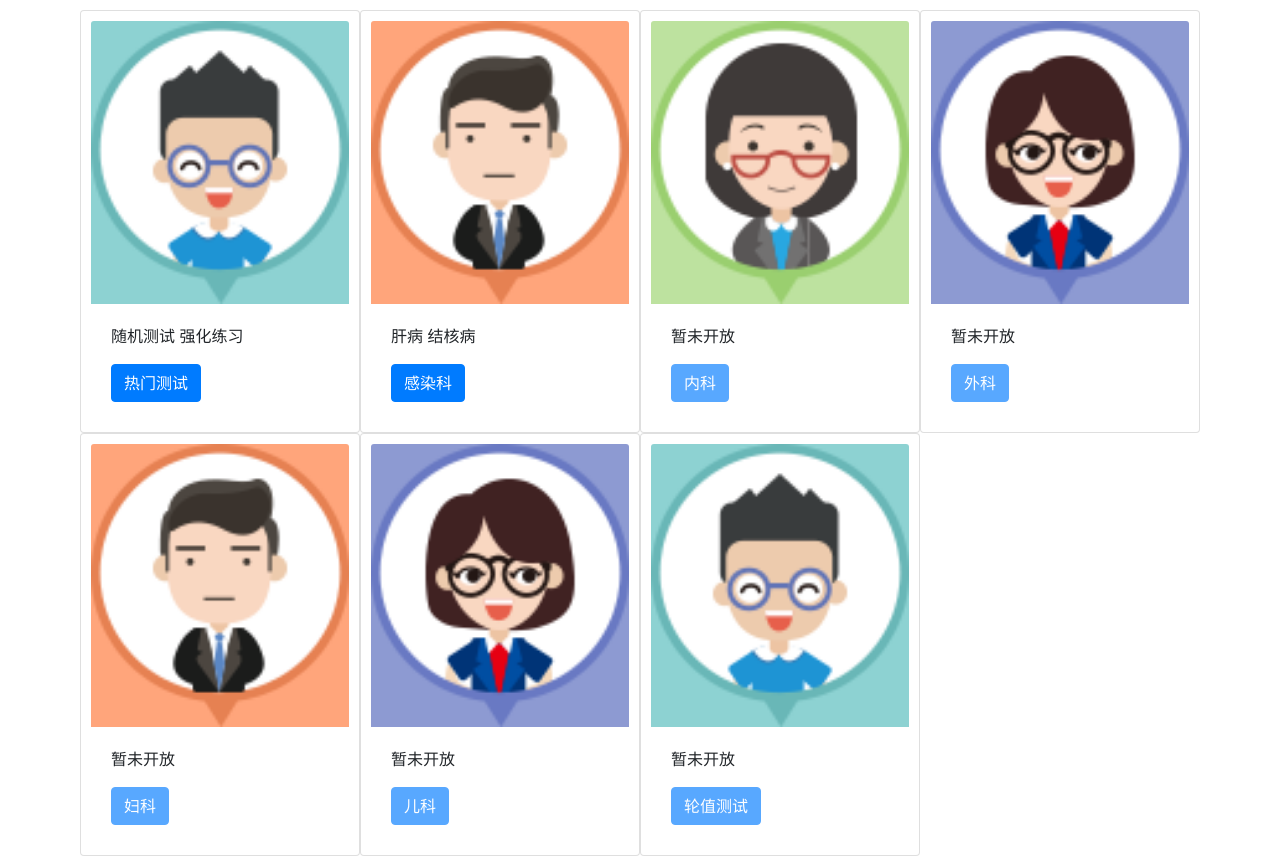
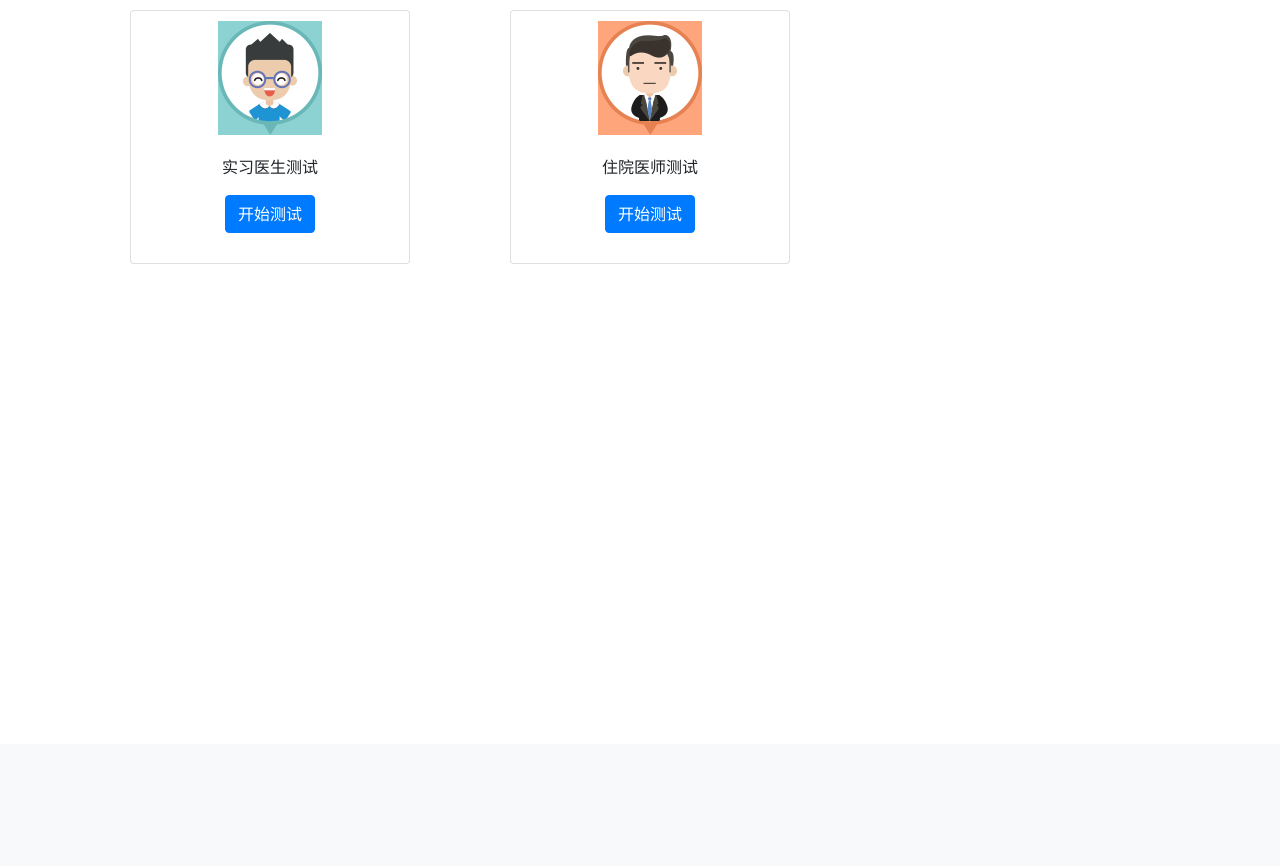
Before and after one commit to huanhuashengling/exam, a Django app: template web/templates/web/index.html in a window 1280 px wide. Shown: the part 56-922 px from the top of the page. After the commit the page ends 320 px from the top, so only its background shows below. Run offline with Django 3.2, Linux system fonts and the light colour scheme; the template is opened without the code that fills it, so the values that code supplies are empty; some libraries are stand-ins or nearby versions.

Commit message:
update some views

```diff
--- a/web/templates/competition/history.html
+++ b/web/templates/competition/history.html
@@ -17,8 +17,9 @@
                 <table style="margin-top: 15px;" class="table table-hover">
                     <tr>
                         <th>编号</th>
-                        <th>参测人</th>
                         <th>所属科室</th>
+                        <th>学员姓名</th>
+                        <th>学员类型</th>
                         <th>测试名称</th>
                         <th>题目数量</th>
                         <th>正确/错误</th>
@@ -30,8 +31,9 @@
                     {% for qa in qaData %}
                     <tr>
                         <td>{{forloop.counter}}</td>
+                        <td>{{qa.sponsor_name}}</td>
                         <td>{{qa.name}}</td>
-                        <td>{{qa.sponsor_name}}</td>
+                        <td>{{qa.trainee_type}}</td>
                         <td>{{qa.kind_name}}</td>
                         <td>{{qa.total_num}}</td>
                         <td>{{qa.correct_num}}/{{qa.incorrect_num}}</td>
--- a/web/templates/web/index.html
+++ b/web/templates/web/index.html
@@ -49,68 +49,63 @@
 <!--main-->
 <div class="container admin-4">
     <div class="row" style="padding: 10px;">
-        <div class="card col-md-3">
-          <a href="/bs/games/s/hot"><img src="/static/images/layout-icon3.png" class="card-img-top" alt="..."></a>
+        <div class="card col-md-3 text-center" style="margin: 0 50px 50px 50px">
+          <a href="/bs/games/s/hot"><img src="/static/images/layout-icon3.png" class="" alt="..."></a>
           <div class="card-body">
             <!-- <h5 class="card-title">随机测试 强化练习</h5> -->
-            <p class="card-text">随机测试 强化练习</p>
-            <a href="/bs/games/s/hot" class="btn btn-primary">热门测试</a>
+            <p class="card-text">实习医生测试</p>
+            <a href="/bs/games/s/hot" class="btn btn-primary">开始测试</a>
           </div>
         </div>
 
-        <div class="card col-md-3">
-          <a href="/bs/games/s/infection"><img src="/static/images/layout-icon1.png" class="card-img-top" alt="..."></a>
+        <div class="card col-md-3 text-center" style="margin: 0 50px 50px 50px">
+          <a href="/bs/games/s/infection"><img src="/static/images/layout-icon1.png" class="" alt="..."></a>
           <div class="card-body">
             <!-- <h5 class="card-title">随机测试 强化练习</h5> -->
-            <p class="card-text">肝病 结核病</p>
-            <a href="/bs/games/s/infection" class="btn btn-primary">感染科</a>
+            <p class="card-text">住院医师测试</p>
+            <a href="/bs/games/s/infection" class="btn btn-primary">开始测试</a>
           </div>
         </div>
-
+        <!--
         <div class="card col-md-3">
-          <img src="/static/images/layout-icon2.png" class="card-img-top" alt="...">
+          <img src="/static/images/layout-icon2.png" class="" alt="...">
           <div class="card-body">
-            <!-- <h5 class="card-title">随机测试 强化练习</h5> -->
             <p class="card-text">暂未开放</p>
             <a href="/bs/games/s/internal" class="btn btn-primary disabled">内科</a>
           </div>
         </div>
 
         <div class="card col-md-3">
-          <img src="/static/images/layout-icon4.png" class="card-img-top" alt="...">
+          <img src="/static/images/layout-icon4.png" class="" alt="...">
           <div class="card-body">
-            <!-- <h5 class="card-title">暂未开放</h5> -->
             <p class="card-text">暂未开放</p>
             <a href="/bs/games/s/surgical" class="btn btn-primary disabled">外科</a>
           </div>
         </div>
 
         <div class="card col-md-3">
-          <img src="/static/images/layout-icon1.png" class="card-img-top" alt="...">
+          <img src="/static/images/layout-icon1.png" class="" alt="...">
           <div class="card-body">
-            <!-- <h5 class="card-title">暂未开放</h5> -->
             <p class="card-text">暂未开放</p>
             <a href="/bs/games/s/gynecology" class="btn btn-primary disabled">妇科</a>
           </div>
         </div>
 
         <div class="card col-md-3">
-          <img src="/static/images/layout-icon4.png" class="card-img-top" alt="...">
+          <img src="/static/images/layout-icon4.png" class="" alt="...">
           <div class="card-body">
-            <!-- <h5 class="card-title">暂未开放</h5> -->
             <p class="card-text">暂未开放</p>
             <a href="/bs/games/s/pediatric" class="btn btn-primary disabled">儿科</a>
           </div>
         </div>
 
         <div class="card col-md-3">
-          <img src="/static/images/layout-icon3.png" class="card-img-top" alt="...">
+          <img src="/static/images/layout-icon3.png" class="" alt="...">
           <div class="card-body">
-            <!-- <h5 class="card-title">暂未开放</h5> -->
             <p class="card-text">暂未开放</p>
             <a href="/bs/games/s/general" class="btn btn-primary disabled">轮值测试</a>
           </div>
-        </div>
+        </div>-->
     </div>
  <!--    <div class="col-md-3 cate" >
         <li class="layout-gray student" style="cursor: default;">
--- a/web/templates/web/user_list.html
+++ b/web/templates/web/user_list.html
@@ -15,7 +15,7 @@
                 <table style="margin-top: 15px;" class="table table-hover">
                     <tr>
                         <th>编号</th>
-                        <th>显示名称</th>
+                        <th>姓名</th>
                         <th>用户名</th>
                         <th>邮箱</th>
                         <th>是否员工</th>
```
Also changed, not shown: competition/cop_render.py (+5 -2 lines).
